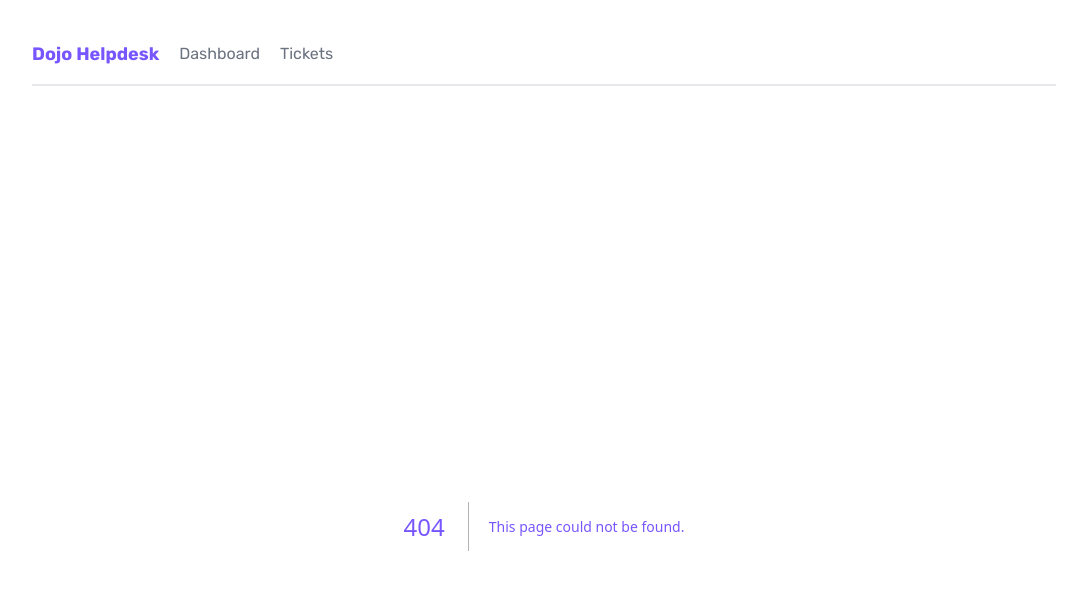
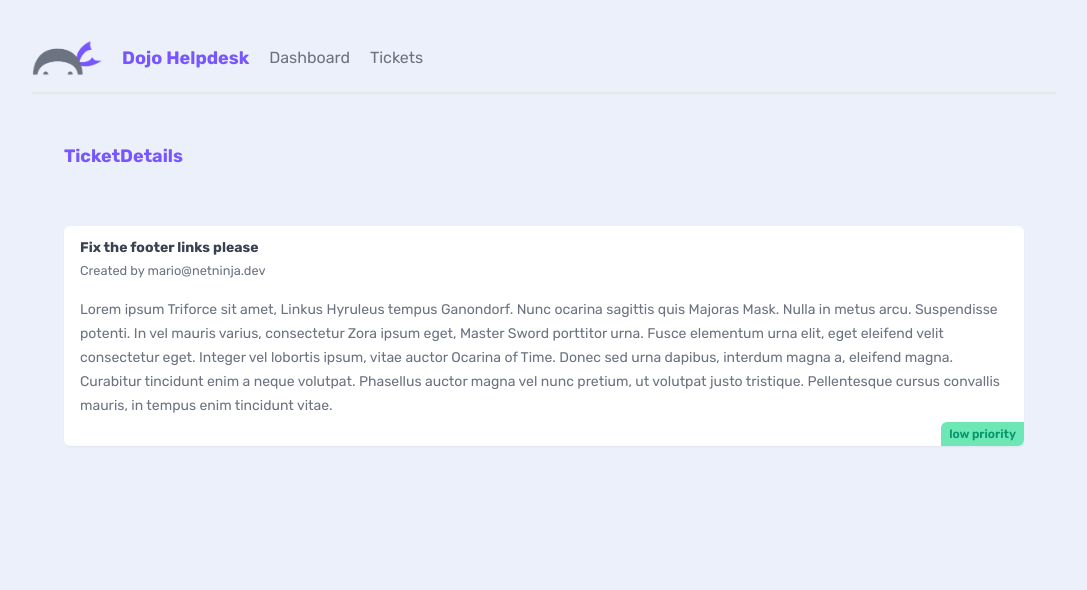
Before and after one commit to Shkurtevski/Next.jsProjects, a Next.js app in the folder next-learning/: page /tickets/1 in a window 1280 px wide. Before the commit this address had no page. Shown: the top 590 px of the page, without its empty margins (96-1183 px from the left). Built offline with nearby package versions, Linux system fonts and the light colour scheme; data requests are answered from the project's data file.

Commit message:
update document

```diff
--- /dev/null
+++ b/next-learning/_data/db.json
@@ -0,0 +1,25 @@
+{
+  "tickets": [
+    {
+      "id": "1",
+      "title": "Fix the footer links please",
+      "body": "Lorem ipsum Triforce sit amet, Linkus Hyruleus tempus Ganondorf. Nunc ocarina sagittis quis Majoras Mask. Nulla in metus arcu. Suspendisse potenti. In vel mauris varius, consectetur Zora ipsum eget, Master Sword porttitor urna. Fusce elementum urna elit, eget eleifend velit consectetur eget. Integer vel lobortis ipsum, vitae auctor Ocarina of Time. Donec sed urna dapibus, interdum magna a, eleifend magna. Curabitur tincidunt enim a neque volutpat. Phasellus auctor magna vel nunc pretium, ut volutpat justo tristique. Pellentesque cursus convallis mauris, in tempus enim tincidunt vitae.",
+      "priority": "low",
+      "user_email": "mario@netninja.dev"
+    },
+    {
+      "id": "2",
+      "title": "Add in a new stylesheet",
+      "body": "Lorem ipsum Triforce sit amet, Linkus Hyruleus tempus Ganondorf. Nunc ocarina sagittis quis Majoras Mask. Nulla in metus arcu. Suspendisse potenti. In vel mauris varius, consectetur Zora ipsum eget, Master Sword porttitor urna. Fusce elementum urna elit, eget eleifend velit consectetur eget. Integer vel lobortis ipsum, vitae auctor Ocarina of Time. Donec sed urna dapibus, interdum magna a, eleifend magna. Curabitur tincidunt enim a neque volutpat. Phasellus auctor magna vel nunc pretium, ut volutpat justo tristique. Pellentesque cursus convallis mauris, in tempus enim tincidunt vitae.",
+      "priority": "medium",
+      "user_email": "mario@netninja.dev"
+    },
+    {
+      "id": "3",
+      "title": "Fix the footer links",
+      "body": "Lorem ipsum Triforce sit amet, Linkus Hyruleus tempus Ganondorf. Nunc ocarina sagittis quis Majoras Mask. Nulla in metus arcu. Suspendisse potenti. In vel mauris varius, consectetur Zora ipsum eget, Master Sword porttitor urna. Fusce elementum urna elit, eget eleifend velit consectetur eget. Integer vel lobortis ipsum, vitae auctor Ocarina of Time. Donec sed urna dapibus, interdum magna a, eleifend magna. Curabitur tincidunt enim a neque volutpat. Phasellus auctor magna vel nunc pretium, ut volutpat justo tristique. Pellentesque cursus convallis mauris, in tempus enim tincidunt vitae.",
+      "priority": "high",
+      "user_email": "peach@netninja.dev"
+    }
+  ]
+}
--- a/next-learning/app/components/Navbar.tsx
+++ b/next-learning/app/components/Navbar.tsx
@@ -1,9 +1,17 @@
+import Image from "next/image";
 import Link from "next/link";
-import React from "react";
+import Logo from "./dojo-logo.png";
 
 export default function Navbar() {
   return (
     <nav>
+      <Image
+        src={Logo}
+        alt="Logo"
+        width={70}
+        quality={100}
+        placeholder="blur"
+      />
       <h1>Dojo Helpdesk</h1>
       <Link href="/">Dashboard </Link>
       <Link href="/tickets">Tickets</Link>
--- a/next-learning/app/page.tsx
+++ b/next-learning/app/page.tsx
@@ -1,9 +1,45 @@
-import Image from "next/image";
+import Link from "next/link";
 
 export default function Home() {
   return (
     <main>
       <h2>Dashboard</h2>
+      <p>
+        Lorem ipsum, dolor sit amet consectetur adipisicing elit. Vero
+        repellendus tempore, exercitationem odit, quasi doloremque possimus
+        recusandae alias sequi totam soluta natus iure eius, obcaecati sint
+        dolores blanditiis aspernatur quo officia iusto ut. Et, aliquid sed
+        voluptates iste cum totam, facere explicabo, fugit suscipit ratione
+        aspernatur consequuntur ex mollitia quaerat?
+      </p>
+
+      <div className="flex justify-center my-8">
+        <Link href="/tickets">
+          <button className="btn-primary">View Tickets</button>
+        </Link>
+      </div>
+
+      <h2>Company Updates</h2>
+
+      <div className="card">
+        <h3>New member of the web dev team...</h3>
+        <p>
+          Lorem ipsum dolor sit amet consectetur adipisicing elit. Incidunt, at
+          quam. Dolores omnis possimus quam soluta rerum illo laborum ullam
+          pariatur molestiae, modi beatae corrupti.
+        </p>
+      </div>
+      <div className="card">
+        <h3>New website live!</h3>
+        <p>
+          Lorem ipsum dolor sit amet consectetur adipisicing elit. Incidunt, at
+          quam. Dolores omnis possimus quam soluta rerum illo laborum ullam
+          pariatur molestiae, modi beatae corrupti, assumenda distinctio
+          adipisci, cupiditate minima eum vitae? Similique dicta est facilis
+          debitis, autem temporibus quo repellat illum unde id iste veritatis
+          eveniet, aspernatur enim quas.
+        </p>
+      </div>
     </main>
   );
 }
--- /dev/null
+++ b/next-learning/app/tickets/TicketList.tsx
@@ -0,0 +1,36 @@
+import React from "react";
+import { NextPage } from "next";
+import Link from "next/link";
+
+async function getTickets() {
+  const res = await fetch(" http://localhost:4000/tickets", {
+    next: {
+      revalidate: 0,
+    },
+  });
+  return res.json();
+}
+
+const TicketList: NextPage = async () => {
+  const tickets = await getTickets();
+  return (
+    <React.Fragment>
+      {tickets.map((ticket: Ticket) => (
+        <div key={ticket.id} className="card my-5">
+          <Link href={`/tickets/${ticket.id}`}>
+            <h3>{ticket.title}</h3>
+            <p>{ticket.body.slice(0, 200)}...</p>
+            <div className={`pill ${ticket.priority}`}>
+              {ticket.priority} priority
+            </div>
+          </Link>
+        </div>
+      ))}
+      {tickets.length === 0 && (
+        <p className="text-center">There are no open tickets.</p>
+      )}
+    </React.Fragment>
+  );
+};
+
+export default TicketList;
--- /dev/null
+++ b/next-learning/app/tickets/[id]/page.tsx
@@ -0,0 +1,40 @@
+import { NextPage } from "next";
+import { ParsedUrlQuery } from "querystring";
+import React from "react";
+
+interface TicketParams extends ParsedUrlQuery {
+  id: string;
+}
+
+async function getTicket(id: string) {
+  const res = await fetch(`http://localhost:4000/tickets/${id}`, {
+    next: {
+      revalidate: 0,
+    },
+  });
+  return res.json();
+}
+
+const TicketDetails: NextPage<{ params: TicketParams }> = async ({
+  params,
+}) => {
+  const ticket = await getTicket(params.id);
+  return (
+    <main>
+      <nav>
+        <h2>TicketDetails</h2>
+      </nav>
+      <div className="card">
+        <h3>{ticket.title}</h3>
+        <small>Created by {ticket.user_email}</small>
+        <p>{ticket.body}</p>
+        <div className={`pill ${ticket.priority}`}>
+          {" "}
+          {ticket.priority} priority
+        </div>
+      </div>
+    </main>
+  );
+};
+
+export default TicketDetails;
--- a/next-learning/app/tickets/page.tsx
+++ b/next-learning/app/tickets/page.tsx
@@ -1,7 +1,17 @@
+import TicketList from "./TicketList";
+
 const Tickets = () => {
   return (
     <main>
-      <h2>Tickets</h2>
+      <nav>
+        <div>
+          <h2>Tickets</h2>
+          <p>
+            <small>Currently open tickets.</small>
+          </p>
+        </div>
+      </nav>
+      <TicketList />
     </main>
   );
 };
```
Also changed, not shown: next-learning/app/interfaces.ts (added, +7 -0 lines), next-learning/app/components/dojo-logo.png (added).
